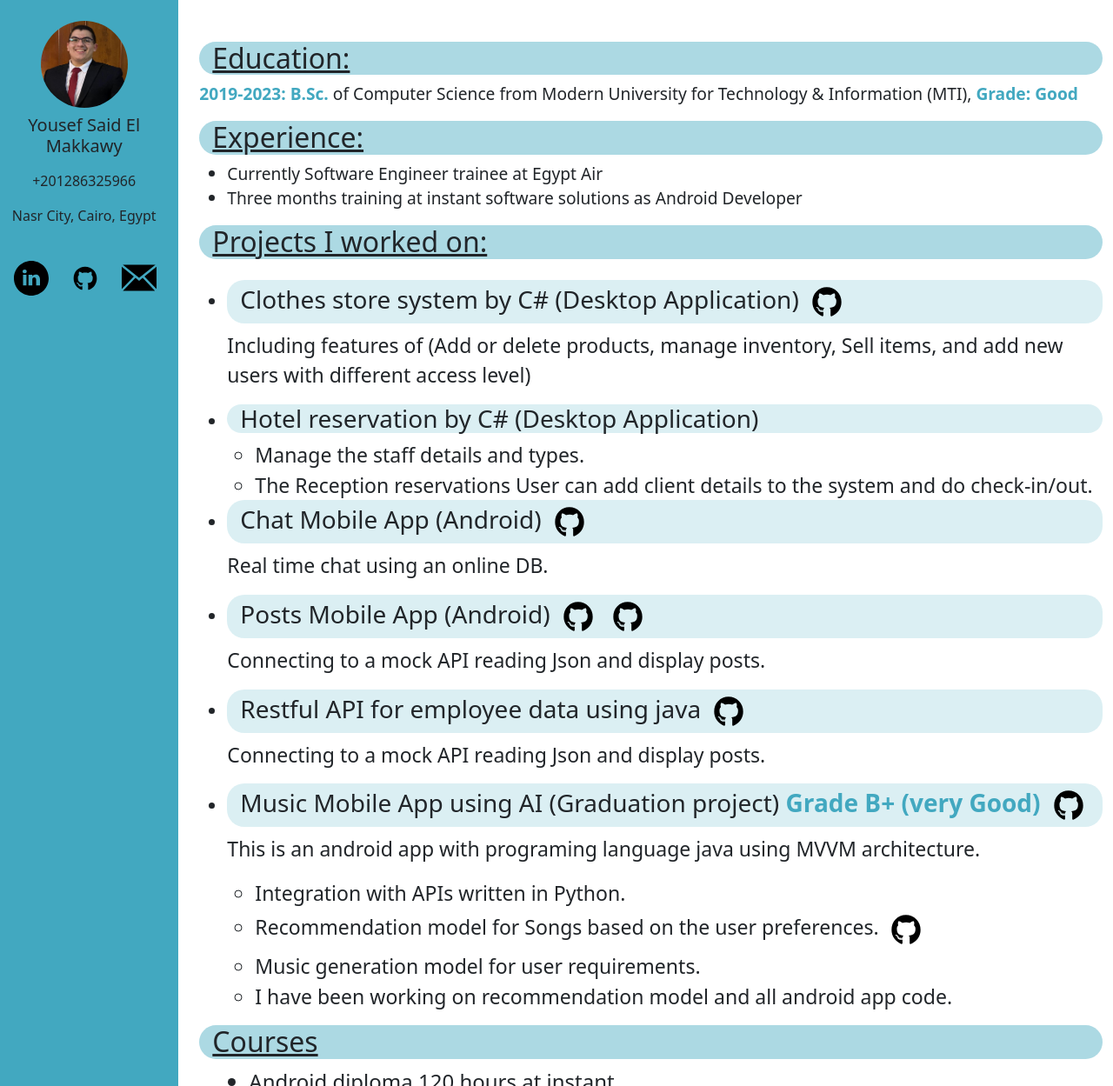
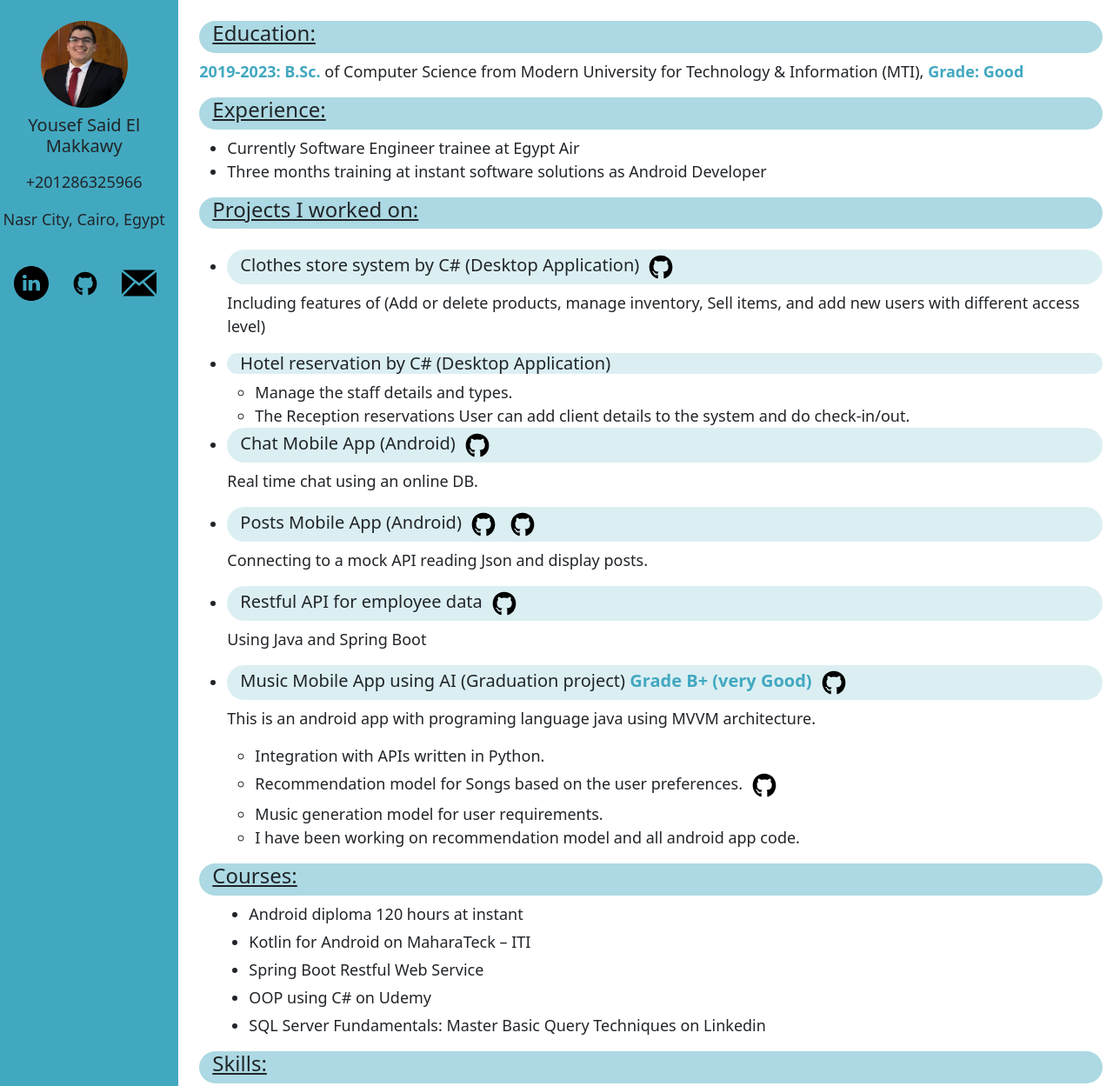
Before and after one commit to makkawy16/Yousef-ElMakkawy-Resume, a plain HTML site: page index.html in a window 1280 px wide. Shown: the top 1249 px of the page at 87% size. Drawn offline with nearby package versions, Linux system fonts and the light colour scheme.

Commit message:
fix size issues

```diff
--- a/index.html
+++ b/index.html
@@ -13,7 +13,7 @@
 <body>
 
     <div class="row">
-        <div class="col-lg-2 col-md-2 col-sm-3 col- side-bar  pt-4 text-center">
+        <div class="col-lg-2 col-md-2 col-sm-3 col-12 side-bar  pt-4 text-center">
 
             <img class="my-img" src="./images/my-img.JPG">
             <h5 class=" p-2">Yousef Said El Makkawy</h5>
@@ -32,12 +32,12 @@
 
         </div>
 
-        <div class="container col-lg-10 col-md-10 col-sm-9 col-7 px-4 py-5">
-            <u><h2>Education:</h2></u>
-            <p style="font-size: larger;"><span> 2019-2023: B.Sc.</span> of Computer Science from Modern University for Technology & Information (MTI),<span> Grade: Good</span></p>
+        <div class="container col-lg-10 col-md-10 col-sm-9 col-7 px-4 py-4">
+            <u><h4>Education:</h4></u>
+            <p><span> 2019-2023: B.Sc.</span> of Computer Science from Modern University for Technology & Information (MTI),<span> Grade: Good</span></p>
 
             <u>
-                <h2>Experience:</h2>
+                <h4>Experience:</h4>
             </u>
             <ul>
                 <li>Currently Software Engineer trainee at Egypt Air</li>
@@ -46,61 +46,61 @@
             </ul>
 
 
-            <u><h2 class="mb-4">Projects I worked on:</h2></u>
+            <u><h4 class="mb-4">Projects I worked on:</h4></u>
 
             <ul>
 
                 <li>
-                    <h3>Clothes store system by C# (Desktop Application)
+                    <h5>Clothes store system by C# (Desktop Application)
                         <a href="https://github.com/makkawy16/Clothes-Store-System" target="_blank">
-                            <img src="./images/github-svgrepo-com.svg" width="50px"></a>
-                    </h3>
-                    <p style="font-size: larger;">Including features of (Add or delete products, manage inventory, Sell items, and add new users with different access level) </p>
+                            <img src="./images/github-svgrepo-com.svg" width="40px"></a>
+                    </h5>
+                    <p>Including features of (Add or delete products, manage inventory, Sell items, and add new users with different access level) </p>
                 </li>
                 <li>
-                    <h3>Hotel reservation by C# (Desktop Application)</h3>
+                    <h5>Hotel reservation by C# (Desktop Application)</h5>
                     <ul>
-                        <li style="font-size: larger;">Manage the staff details and types.
+                        <li>Manage the staff details and types.
                         </li>
-                        <li style="font-size: larger;">The Reception reservations User can add client details to the system and do check-in/out.
+                        <li>The Reception reservations User can add client details to the system and do check-in/out.
                         </li>
 
                     </ul>
                 </li>
 
                 <li>
-                    <h3>Chat Mobile App (Android)
+                    <h5>Chat Mobile App (Android)
                         <a href="https://github.com/makkawy16/Chat-using-realtime-database" target="_blank">
-                            <img src="./images/github-svgrepo-com.svg" width="50px"></a>
-                    </h3>
-                    <p style="font-size: larger;">Real time chat using an online DB.
+                            <img src="./images/github-svgrepo-com.svg" width="40px"></a>
+                    </h5>
+                    <p>Real time chat using an online DB.
                     </p>
                 </li>
 
                 <li>
-                    <h3>Posts Mobile App (Android)
+                    <h5>Posts Mobile App (Android)
                         <a href="https://github.com/makkawy16/Posts-With-Photos_API" target="_blank">
-                            <img src="./images/github-svgrepo-com.svg" width="50px"></a>
+                            <img src="./images/github-svgrepo-com.svg" width="40px"></a>
                         <a href="https://github.com/makkawy16/posts-Using-API" target="_blank">
-                            <img src="./images/github-svgrepo-com.svg" width="50px"></a>
-                    </h3>
-                    <p style="font-size: larger;">Connecting to a mock API reading Json and display posts.</p>
+                            <img src="./images/github-svgrepo-com.svg" width="40px"></a>
+                    </h5>
+                    <p>Connecting to a mock API reading Json and display posts.</p>
                 </li>
 
                 <li>
-                    <h3>Restful API for employee data using java
+                    <h5>Restful API for employee data
                         <a href="https://github.com/makkawy16/restful-API-Employee-Data" target="_blank">
-                            <img src="./images/github-svgrepo-com.svg" width="50px"></a>
-                    </h3>
-                    <p style="font-size: larger;">Connecting to a mock API reading Json and display posts.</p>
+                            <img src="./images/github-svgrepo-com.svg" width="40px"></a>
+                    </h5>
+                    <p>Using Java and Spring Boot </p>
                 </li>
 
                 <li>
-                    <h3>Music Mobile App using AI (Graduation project)<span> Grade B+ (very Good)</span>
+                    <h5>Music Mobile App using AI (Graduation project)<span> Grade B+ (very Good)</span>
                         <a href="https://github.com/makkawy16/Rhythm-Music-App" target="_blank">
-                            <img src="./images/github-svgrepo-com.svg" width="50px"></a>
-                    </h3>
-                    <p style="font-size: larger;">This is an android app with programing language java using MVVM architecture.</p>
+                            <img src="./images/github-svgrepo-com.svg" width="40px"></a>
+                    </h5>
+                    <p>This is an android app with programing language java using MVVM architecture.</p>
                     <ul>
                         <li>
                             Integration with APIs written in Python.
@@ -108,7 +108,7 @@
                         <li>
                             Recommendation model for Songs based on the user preferences.
                             <a href="https://github.com/makkawy16/recommendation" target="_blank">
-                                <img src="./images/github-svgrepo-com.svg" width="50px"></a>
+                                <img src="./images/github-svgrepo-com.svg" width="40px"></a>
                         </li>
                         <li>
                             Music generation model for user requirements. </li>
@@ -118,7 +118,7 @@
                 </li>
 
             </ul>
-            <u><h2>Courses</h2></u>
+            <u><h4>Courses:</h4></u>
             <ul>
 
                 <li class="elements">Android diploma 120 hours at instant</li>
@@ -128,7 +128,7 @@
                 <li class="elements">SQL Server Fundamentals: Master Basic Query Techniques on Linkedin </li>
             </ul>
 
-            <u><h2> Skills</h2></u>
+            <u><h4> Skills:</h4></u>
             <ul>
 
                 <li class="elements">Very good knowledge of Programming :(Java, C# , C++ And SQL Server).
@@ -162,7 +162,7 @@
             </ul>
 
 
-            <u><h2>Interoersonal Skils</h2></u>
+            <u><h4>Interoersonal Skils:</h4></u>
             <ul>
                 <li class="elements">Very good communication, negotiation and presentation skills. </li>
                 <li class="elements">Self-motivated. </li>
@@ -172,7 +172,7 @@
                 </li>
             </ul>
 
-            <u><h2>Personal Information</h2></u>
+            <u><h4>Personal Information:</h4></u>
             <ul>
                 <li class="elements">Date of birth: 11th of Septmber,2001
                 </li>
--- a/style.css
+++ b/style.css
@@ -8,17 +8,14 @@
     width: 100px;
 }
 
-.content {
-    float: right;
-}
-
-h2 {
+h4 {
     background-color: #42A8C070;
     border-radius: 20px;
     padding-left: 15px;
+    padding-bottom: 8px;
 }
 
-h3 {
+h5 {
     background-color: #42A8C030;
     border-radius: 20px;
     padding-left: 15px;
@@ -30,11 +27,15 @@ span {
 }
 
 li {
-    font-size: larger;
+    font-size: large;
 }
 
 .elements {
-    font-size: x-large;
+    font-size: large;
     margin-left: 25px;
     margin-bottom: 5px;
 }
+
+p {
+    font-size: large;
+}
```
